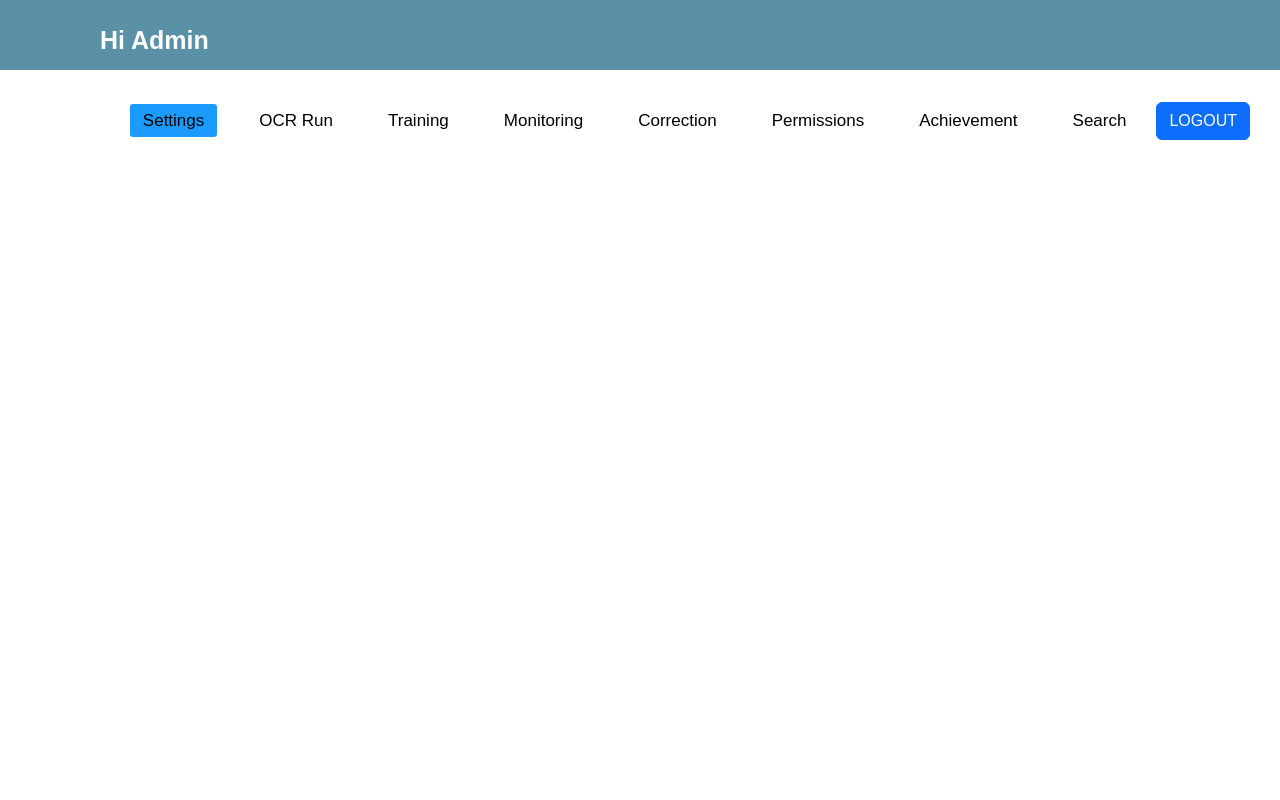
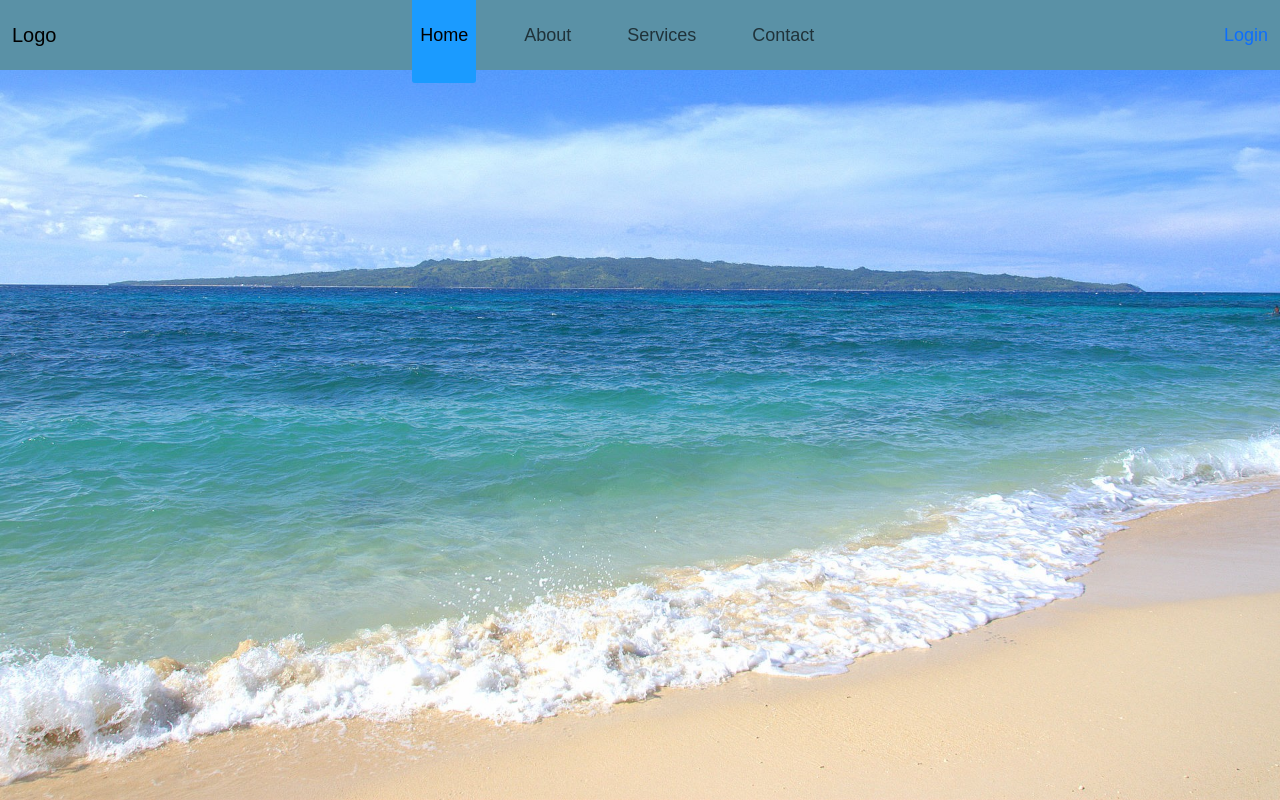
Before and after one commit to pintu8084/ocr, a plain HTML site: page index.html in a window 1280 px wide. Drawn offline with nearby package versions, Linux system fonts and the light colour scheme.

Commit message:
Update index.html
indexpage

```diff
--- a/index.html
+++ b/index.html
@@ -1,38 +1,69 @@
 <!DOCTYPE html>
 <html lang="en">
+
 <head>
-  <meta charset="UTF-8">
+    <meta charset="UTF-8">
+    <meta name="viewport" content="width=device-width, initial-scale=1.0">
+    <title>Document</title>
+    <!-- bootstrap-->
+    <link href="https://cdn.jsdelivr.net/npm/bootstrap@5.3.3/dist/css/bootstrap.min.css" rel="stylesheet"
+        integrity="sha384-QWTKZyjpPEjISv5WaRU9OFeRpok6YctnYmDr5pNlyT2bRjXh0JMhjY6hW+ALEwIH" crossorigin="anonymous">
+        <link rel="stylesheet" href="style.css">
+</head>
 
-  <title>Document</title>
-  <meta name="viewport" content="width=device-width, initial-scale=1">
-  <link href="https://cdn.jsdelivr.net/npm/bootstrap@5.3.0/dist/css/bootstrap.min.css" rel="stylesheet" integrity="sha384-9ndCyUaIbzAi2FUVXJi0CjmCapSmO7SnpJef0486qhLnuZ2cdeRhO02iuK6FUUVM" crossorigin="anonymous">
-  <script src="https://cdn.jsdelivr.net/npm/bootstrap@5.3.0/dist/js/bootstrap.bundle.min.js" integrity="sha384-geWF76RCwLtnZ8qwWowPQNguL3RmwHVBC9FhGdlKrxdiJJigb/j/68SIy3Te4Bkz" crossorigin="anonymous"></script>
+<body>
+    <!-- Navbar-->
+    <nav class="navbar navbar-expand-lg  fixed-top">
+        <div class="container-fluid">
+            <a class="navbar-brand me-auto" href="#">Logo</a>
 
-  <link rel="stylesheet" href="style.css">
+            <div class="offcanvas offcanvas-end" tabindex="-1" id="offcanvasNavbar"
+                aria-labelledby="offcanvasNavbarLabel">
+                <div class="offcanvas-header">
+                    <h5 class="offcanvas-title" id="offcanvasNavbarLabel">Logo</h5>
+                    <button type="button" class="btn-close" data-bs-dismiss="offcanvas" aria-label="Close"></button>
+                </div>
+                <div class="offcanvas-body">
+                    <ul class="navbar-nav justify-content-center flex-grow-1 pe-3">
+                        <li class="nav-item">
+                            <a class="nav-link mx-lg-2 active" aria-current="page" href="#">Home</a>
+                        </li>
+                        <li class="nav-item">
+                            <a class="nav-link mx-lg-2" href="#">About</a>
+                        </li>
+                        <li class="nav-item">
+                            <a class="nav-link mx-lg-2" href="#">Services</a>
+                        </li>
+                        <li class="nav-item">
+                            <a class="nav-link mx-lg-2" href="#">Contact</a>
+                        </li>
+                    </ul>
+                </div>
+            </div>
+            <a href="#" class="login-button">Login</a>
+            <button class="navbar-toggler pe-0" type="button" data-bs-toggle="offcanvas" data-bs-target="#offcanvasNavbar"
+            aria-controls="offcanvasNavbar" aria-label="Toggle navigation">
+            <span class="navbar-toggler-icon"></span>
+        </button>
+        </div>
+    </nav>
+    <!-- End Navbar-->
 
-</head>
-<body>
+    <!-- Hero section-->
+    <section class="hero-section">
+        <div class="container d-flex algin-items-center justify-content-center fs-1 text-while flex-column">
 
-  <nav>
+        </div>
 
 
-    <label class="logo">Hi Admin</label>
-    <ul>
-
-      <li><a class="active" href="settings.html">Settings</a></li>
-      <li><a href="ocrrun.html">OCR Run</a></li>
-      <li><a href="#">Training</a></li>
-      <li><a href="#">Monitoring</a></li>
-      <li><a href="#">Correction</a></li>
-      <li><a href="#">Permissions</a></li>
-      <li><a href="#">Achievement</a></li>
-      <li><a href="#">Search</a></li>
-
-      <a class="btn btn-primary"href="login.html">LOGOUT</a>
-    </ul>
-  </nav>
+    </section>
 
 
+    <!-- JavaScrpit-->
+    <script src="https://cdn.jsdelivr.net/npm/bootstrap@5.3.3/dist/js/bootstrap.bundle.min.js"
+        integrity="sha384-YvpcrYf0tY3lHB60NNkmXc5s9fDVZLESaAA55NDzOxhy9GkcIdslK1eN7N6jIeHz"
+        crossorigin="anonymous"></script>
 
 </body>
+
 </html>
```
